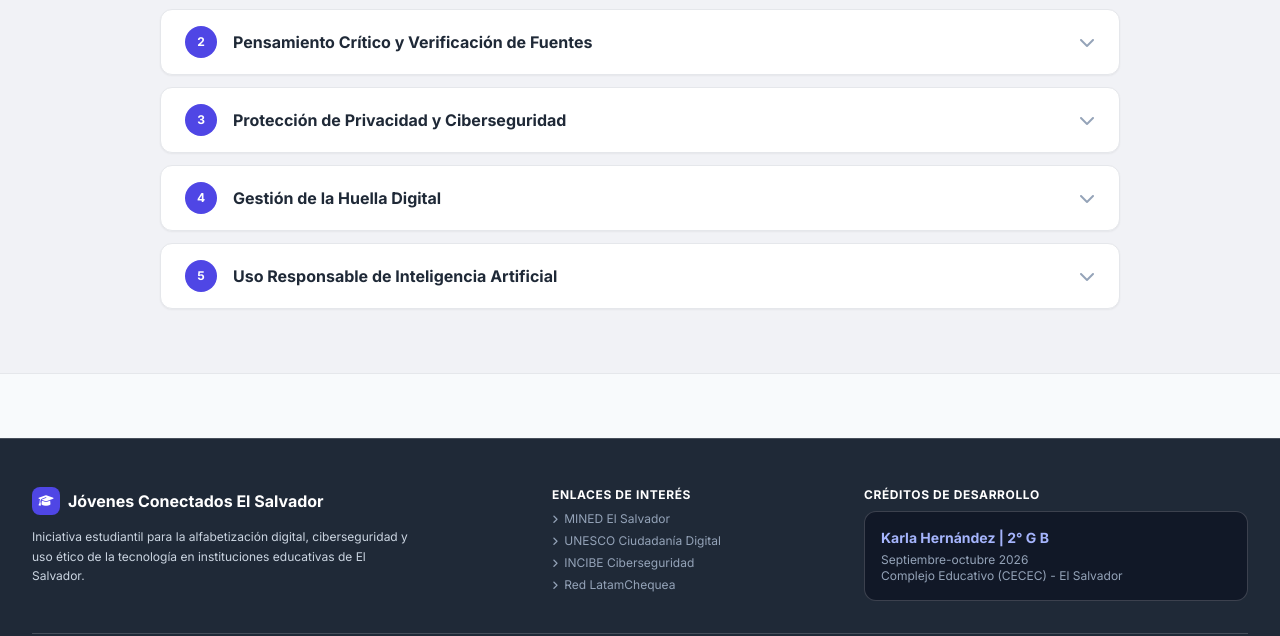
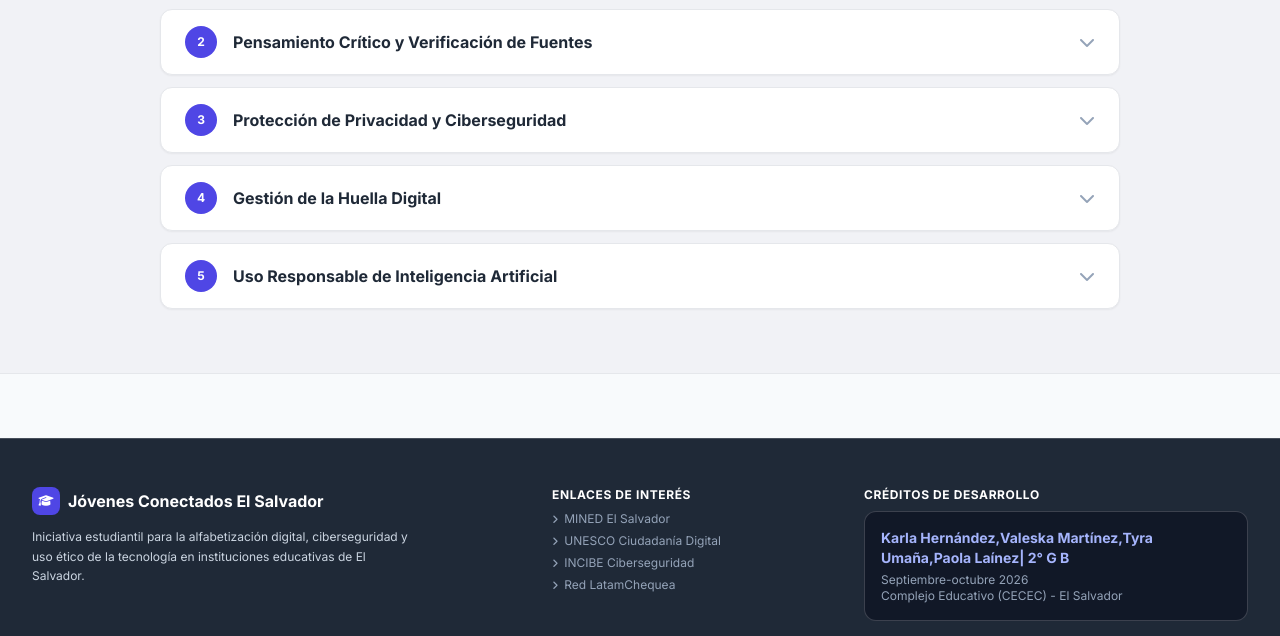
Before and after one commit to karla-332/karla-332.github.io, a plain HTML site: page index.html in a window 1280 px wide. Shown: the part 1610-2246 px from the top of the page. Drawn offline with nearby package versions, Linux system fonts and the light colour scheme.

Commit message:
Update development credits in index.html

```diff
--- a/index.html
+++ b/index.html
@@ -755,7 +755,7 @@
                 <div class="md:col-span-4 space-y-2">
                     <h4 class="text-white font-bold text-xs uppercase tracking-wider mb-2">Créditos de Desarrollo</h4>
                     <div class="p-4 bg-[#111827] rounded-xl border border-[#E5E7EB]/20 text-slate-300">
-                        <p class="font-bold text-[#A5B4FC] text-sm mb-1">Karla Hernández | 2° G B</p>
+                        <p class="font-bold text-[#A5B4FC] text-sm mb-1">Karla Hernández,Valeska Martínez,Tyra Umaña,Paola Laínez| 2° G B</p>
                         <p class="text-xs text-slate-400">Septiembre-octubre 2026</p>
                         <p class="text-xs text-slate-400">Complejo Educativo (CECEC) - El Salvador</p>
                     </div>
```
